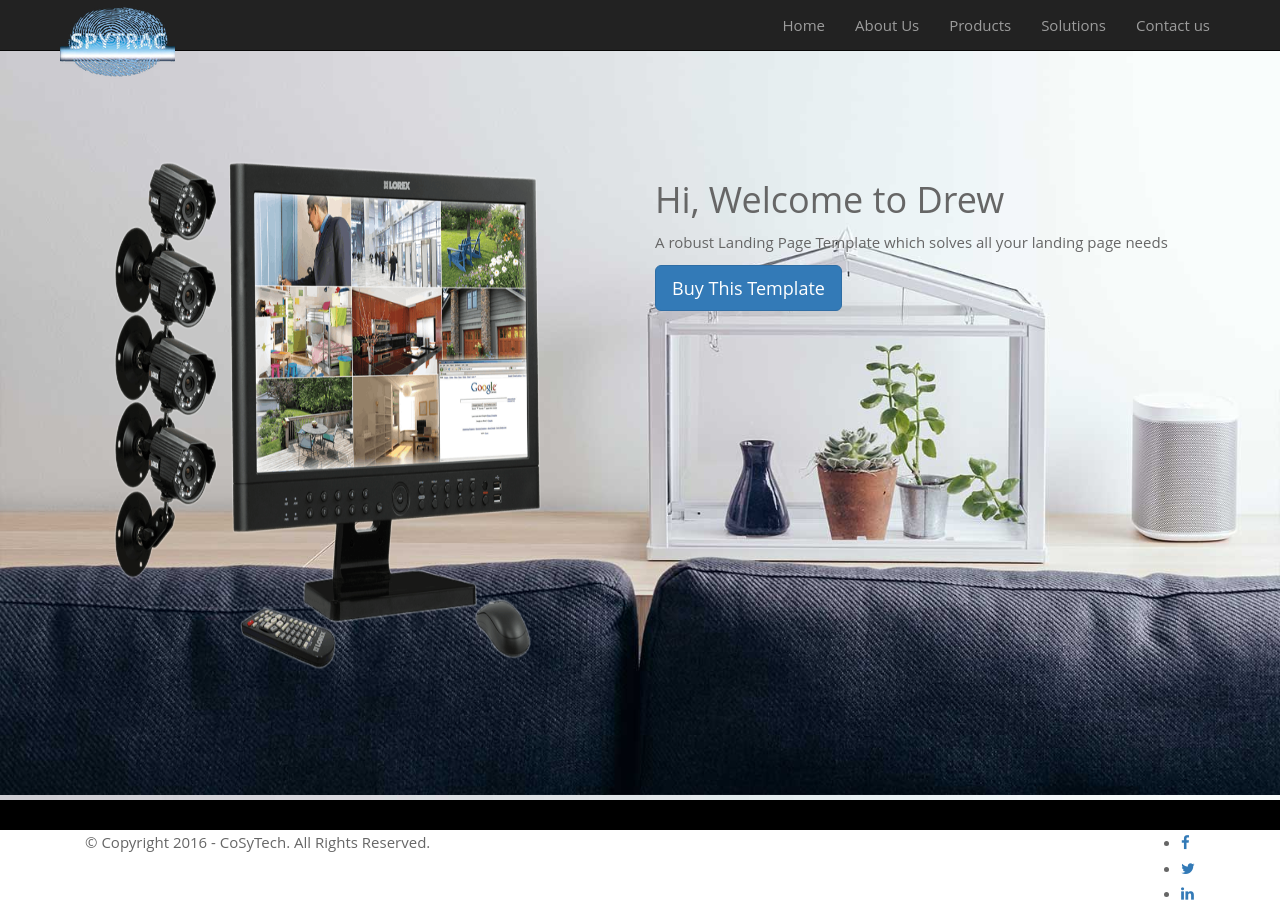
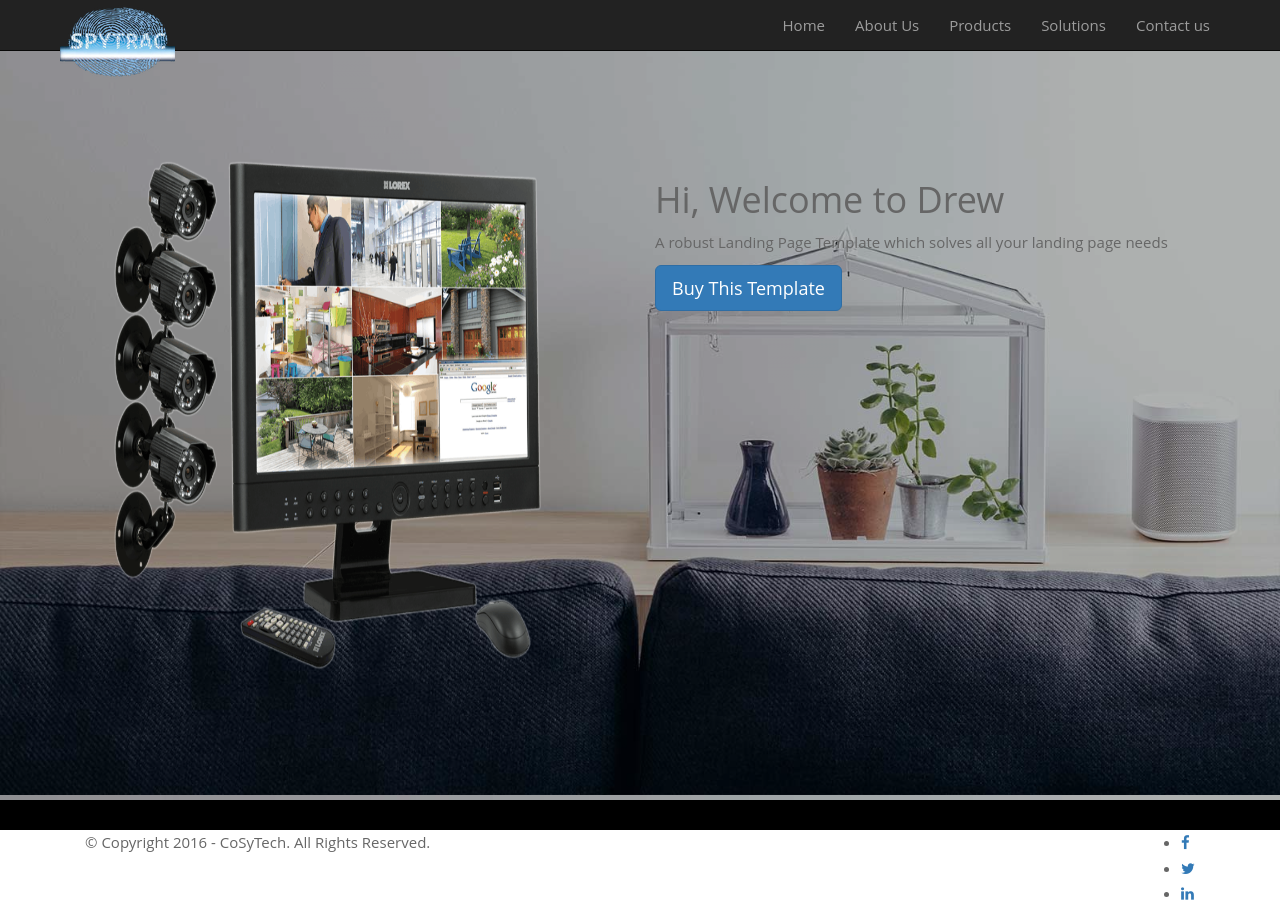
Before and after one commit to jangya/spytrac, a PHP site: page / in a window 1280 px wide. Run offline with PHP 8.4, Linux system fonts and the light colour scheme; some libraries are stand-ins or nearby versions.

Commit message:
Update spytrac.css

```diff
--- a/assets/css/spytrac.css
+++ b/assets/css/spytrac.css
@@ -27,7 +27,7 @@ body{
     width: 100%;
     background-size: cover;
     background-position: 50% 50%;
-    color: #fff;
+    opacity: 0.7;
 }
 
 /* Turn off parallax scrolling for tablets and phones. Increase the pixels if needed */
```
